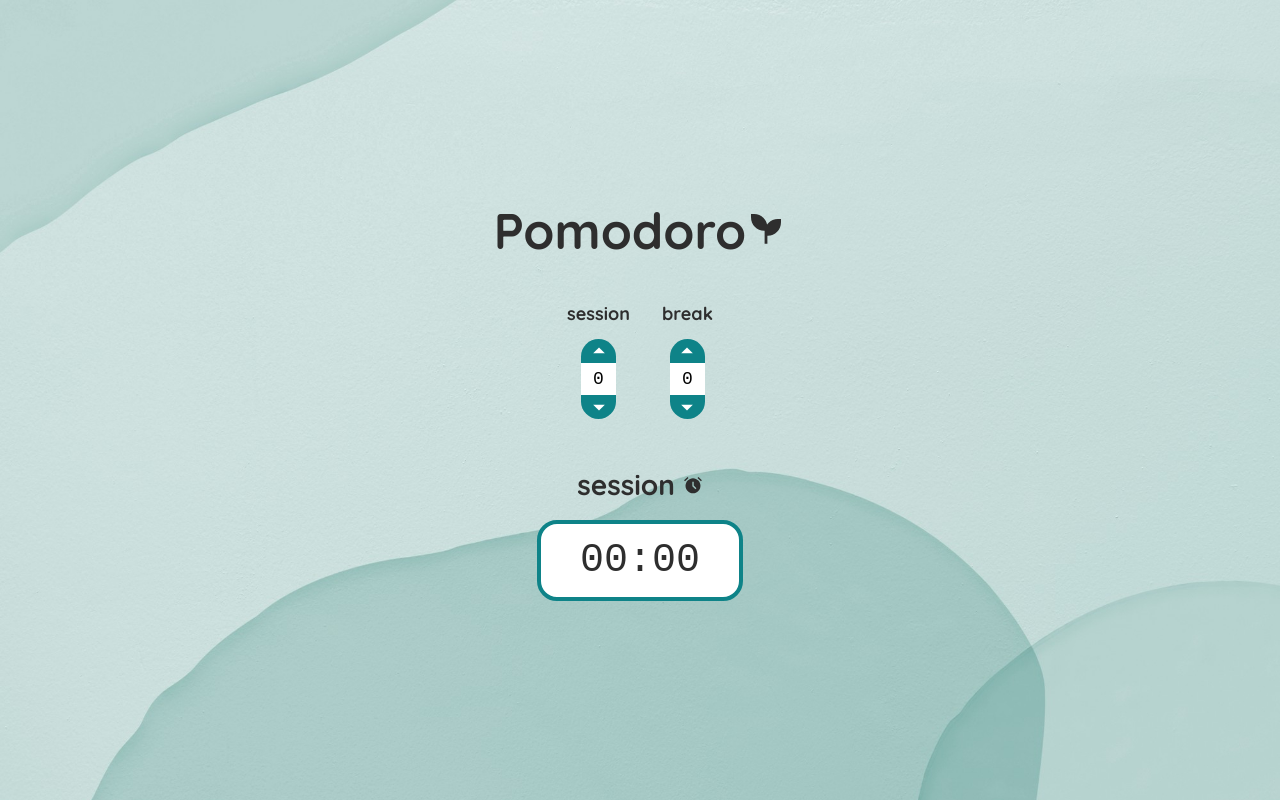
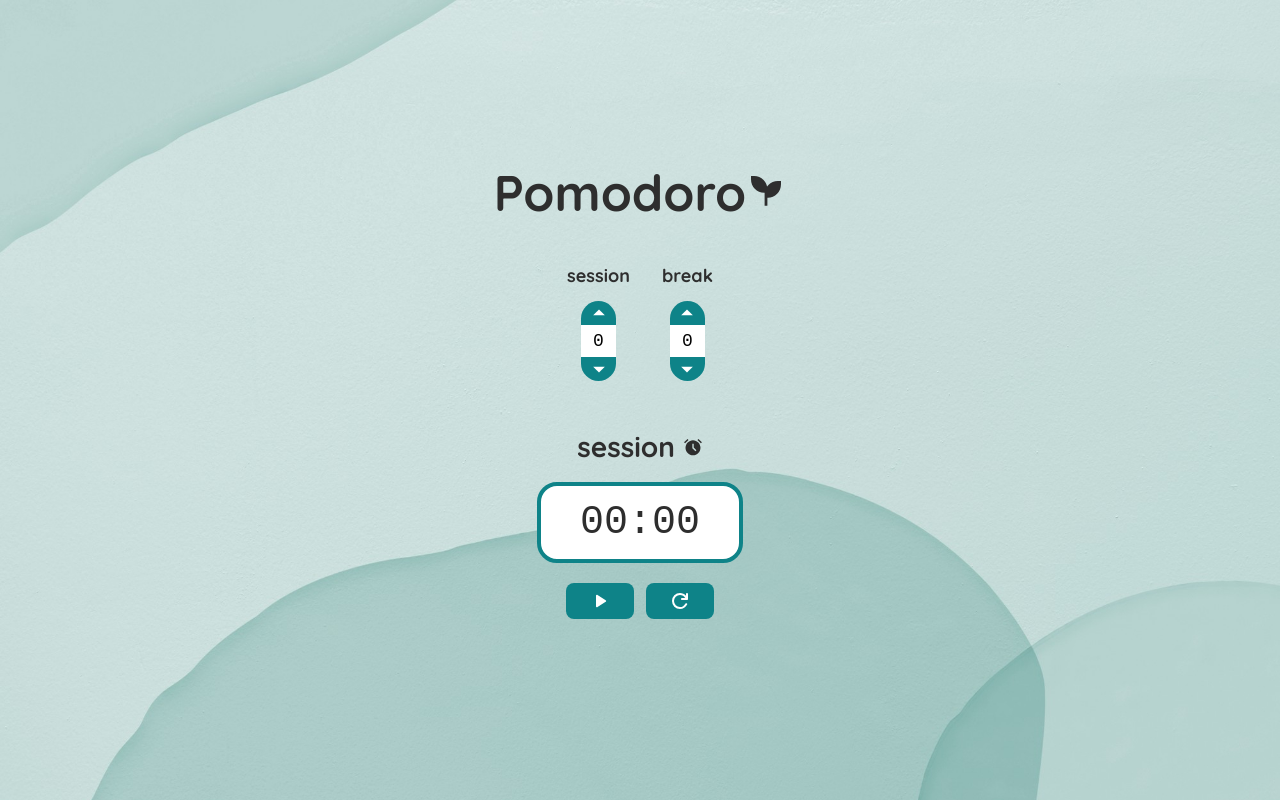
Before and after one commit to erfanazarmi/pomodoro, a React (Vite) app: page / in a window 1280 px wide. Built offline with nearby package versions, Linux system fonts and the light colour scheme; a web font is replaced by a local one.

Commit message:
feat: add controls components (UI only)

```diff
--- a/src/App.tsx
+++ b/src/App.tsx
@@ -1,6 +1,7 @@
 import styles from "./App.module.scss";
 import Setting from "./components/setting/Setting";
 import Timer from "./components/timer/Timer";
+import Controls from "./components/controls/Controls";
 
 function App() {
   return (
@@ -20,6 +21,7 @@ function App() {
 
       <Setting />
       <Timer />
+      <Controls />
     </div>
   );
 }
--- /dev/null
+++ b/src/components/controls/ControlButton.module.scss
@@ -0,0 +1,24 @@
+@use "../../styles/_variables.scss" as theme;
+@use "../../styles/_button-states.scss" as btn;
+
+.button {
+  display: inline-flex;
+  align-items: center;
+  justify-content: center;
+  width: 68px;
+  height: 36px;
+  margin: 0 6px;
+  border: none;
+  border-radius: 8px;
+  background-color: theme.$primary;
+  color: theme.$white;
+  font-weight: bold;
+  font-size: 14px;
+  cursor: pointer;
+
+  @include btn.button-states(theme.$primary-hover);
+}
+
+.fill {
+  fill: theme.$white;
+}
--- /dev/null
+++ b/src/components/controls/ControlButton.tsx
@@ -0,0 +1,57 @@
+import { useState } from "react";
+import styles from "./ControlButton.module.scss";
+
+interface Props {
+  type: "play-pause" | "reset";
+}
+
+const ControlButton = ({ type }: Props) => {
+  const [play, setPlay] = useState(false);
+
+  const togglePlay = () => {
+    setPlay((prev) => !prev);
+  };
+
+  return (
+    <button
+      className={styles.button}
+      onClick={type === "play-pause" ? togglePlay : () => {}}
+    >
+      {type === "play-pause" &&
+        (play ? (
+          <svg
+            xmlns="http://www.w3.org/2000/svg"
+            height="24px"
+            viewBox="0 -960 960 960"
+            width="24px"
+            className={styles.fill}
+          >
+            <path d="M640-200q-33 0-56.5-23.5T560-280v-400q0-33 23.5-56.5T640-760q33 0 56.5 23.5T720-680v400q0 33-23.5 56.5T640-200Zm-320 0q-33 0-56.5-23.5T240-280v-400q0-33 23.5-56.5T320-760q33 0 56.5 23.5T400-680v400q0 33-23.5 56.5T320-200Z" />
+          </svg>
+        ) : (
+          <svg
+            xmlns="http://www.w3.org/2000/svg"
+            height="24px"
+            viewBox="0 -960 960 960"
+            width="24px"
+            className={styles.fill}
+          >
+            <path d="M320-273v-414q0-17 12-28.5t28-11.5q5 0 10.5 1.5T381-721l326 207q9 6 13.5 15t4.5 19q0 10-4.5 19T707-446L381-239q-5 3-10.5 4.5T360-233q-16 0-28-11.5T320-273Z" />
+          </svg>
+        ))}
+      {type === "reset" && (
+        <svg
+          xmlns="http://www.w3.org/2000/svg"
+          height="24px"
+          viewBox="0 -960 960 960"
+          width="24px"
+          className={styles.fill}
+        >
+          <path d="M480-160q-134 0-227-93t-93-227q0-134 93-227t227-93q69 0 132 28.5T720-690v-70q0-17 11.5-28.5T760-800q17 0 28.5 11.5T800-760v200q0 17-11.5 28.5T760-520H560q-17 0-28.5-11.5T520-560q0-17 11.5-28.5T560-600h128q-32-56-87.5-88T480-720q-100 0-170 70t-70 170q0 100 70 170t170 70q68 0 124.5-34.5T692-367q8-14 22.5-19.5t29.5-.5q16 5 23 21t-1 30q-41 80-117 128t-169 48Z" />
+        </svg>
+      )}
+    </button>
+  );
+};
+
+export default ControlButton;
--- /dev/null
+++ b/src/components/controls/Controls.module.scss
@@ -0,0 +1,3 @@
+.container {
+  margin: 20px;
+}
--- /dev/null
+++ b/src/components/controls/Controls.tsx
@@ -0,0 +1,13 @@
+import styles from "./Controls.module.scss";
+import ControlButton from "./ControlButton";
+
+const Controls = () => {
+  return (
+    <div className={styles.container}>
+      <ControlButton type="play-pause" />
+      <ControlButton type="reset" />
+    </div>
+  );
+};
+
+export default Controls;
```
